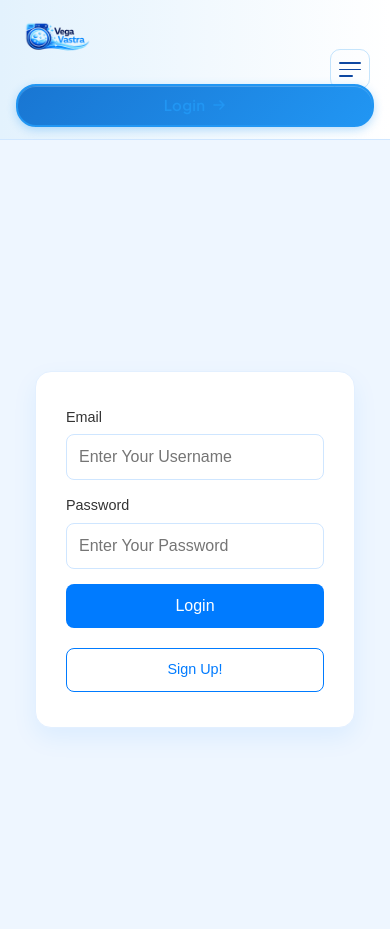
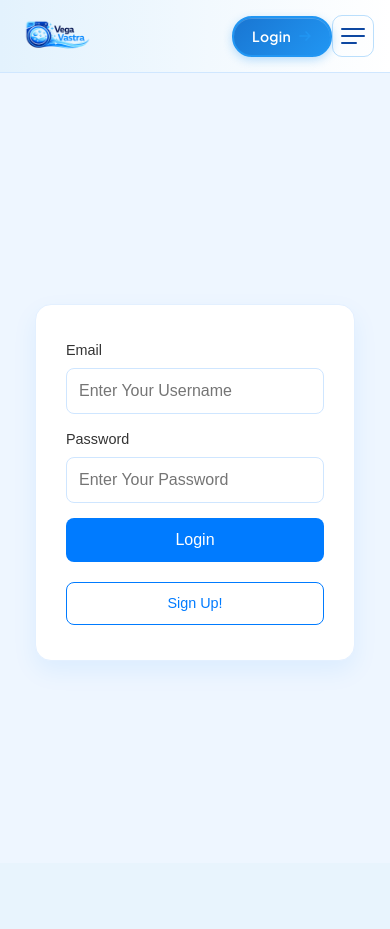
Before and after one commit to sanskar360/SEM-1-ASEP-PROJECT, a Flask app: page /login in a window 390 px wide. After the commit the page ends 660 px from the top, so only its background shows below. Run offline with Flask 3, Linux system fonts and the light colour scheme.

Commit message:
Update navbar.css

```diff
--- a/static/navbar.css
+++ b/static/navbar.css
@@ -1,24 +1,18 @@
-/* ── Google Font ── */
 @import url('https://fonts.googleapis.com/css2?family=Plus+Jakarta+Sans:wght@400;500;600;700&display=swap');
 
-/* ── Variables ── */
 :root {
-    --blue-900:   #0a2d6e;
-    --blue-700:   #0d47a1;
-    --blue-500:   #1976d2;
-    --blue-400:   #2196f3;
-    --blue-100:   #bbdefb;
-    --blue-50:    #e3f2fd;
-    --white:      #ffffff;
-    --text-nav:   #1a3a6b;
-    --font:       'Plus Jakarta Sans', 'Poppins', sans-serif;
-    --ease-out:   cubic-bezier(0.22, 1, 0.36, 1);
+    --blue-700: #0d47a1;
+    --blue-500: #1976d2;
+    --blue-400: #2196f3;
+    --blue-50:  #e3f2fd;
+    --white:    #ffffff;
+    --text-nav: #1a3a6b;
+    --ease-out: cubic-bezier(0.22, 1, 0.36, 1);
 }
 
-/* ── Reset ── */
 *, *::before, *::after { box-sizing: border-box; margin: 0; padding: 0; }
 
-/* ── Header wrapper — full width ── */
+/* ── Header ── */
 .site-header {
     position: sticky;
     top: 0;
@@ -31,28 +25,24 @@
     box-shadow: 0 4px 20px rgba(13, 71, 161, 0.10);
 }
 
-/* ── Navbar — full width bar ── */
+/* ── Navbar ── */
 .navbar {
     width: 100%;
-    height: 70px;
+    min-height: 70px;
     padding: 0 40px;
-
     display: flex;
     align-items: center;
     justify-content: space-between;
-    gap: 12px;
-
+    gap: 16px;
     background: linear-gradient(to right, #e3f2fd, #ffffff);
     border-bottom: 1px solid #d0e7ff;
-    border-radius: 0;
-
-    font-family: var(--font);
+    font-family: 'Plus Jakarta Sans', 'Poppins', sans-serif;
     animation: navIn 0.5s var(--ease-out) both;
-    transition: height 0.35s var(--ease-out), background 0.35s ease, box-shadow 0.35s ease;
+    transition: background 0.35s ease, box-shadow 0.35s ease;
+    flex-wrap: wrap;
 }
 
 .site-header.scrolled .navbar {
-    height: 60px;
     background: rgba(255, 255, 255, 0.97);
     backdrop-filter: blur(16px);
     -webkit-backdrop-filter: blur(16px);
@@ -72,6 +62,7 @@
     padding: 4px 8px;
     border-radius: 10px;
     transition: background 0.2s ease;
+    text-decoration: none;
 }
 
 .logo-link:hover { background: rgba(33, 150, 243, 0.08); }
@@ -85,7 +76,7 @@
 
 .logo-link:hover .logo { transform: scale(1.04); }
 
-/* ── Nav links ── */
+/* ── Nav links (desktop: horizontal) ── */
 .nav-links {
     list-style: none;
     display: flex;
@@ -93,8 +84,8 @@
     gap: 2px;
     flex: 1;
     justify-content: center;
+    padding: 0;
     margin: 0;
-    padding: 0;
 }
 
 .nav-link {
@@ -108,12 +99,10 @@
     padding: 8px 15px;
     border-radius: 8px;
     position: relative;
-    letter-spacing: 0.01em;
+    white-space: nowrap;
     transition: color 0.2s ease, background 0.2s ease;
-    white-space: nowrap;
 }
 
-/* hover underline — matches your existing site style */
 .nav-link::after {
     content: '';
     position: absolute;
@@ -126,14 +115,8 @@
     transition: width 0.3s var(--ease-out);
 }
 
-.nav-link:hover {
-    color: var(--blue-400);
-    background: rgba(33, 150, 243, 0.07);
-}
-
-.nav-link:hover::after {
-    width: calc(100% - 30px);
-}
+.nav-link:hover { color: var(--blue-400); background: rgba(33, 150, 243, 0.07); }
+.nav-link:hover::after { width: calc(100% - 30px); }
 
 .nav-icon {
     font-size: 7px;
@@ -144,20 +127,12 @@
     line-height: 1;
 }
 
-.nav-link:hover .nav-icon {
-    opacity: 1;
-    transform: scale(1);
-}
+.nav-link:hover .nav-icon { opacity: 1; transform: scale(1); }
 
-/* active link */
-.nav-link.active {
-    color: var(--blue-400);
-    background: rgba(33, 150, 243, 0.07);
-}
-.nav-link.active::after { width: calc(100% - 30px); }
-.nav-link.active .nav-icon { opacity: 1; transform: scale(1); }
+/* hide mobile login item on desktop */
+.nav-login-mobile { display: none; }
 
-/* ── Right side group ── */
+/* ── Right side (desktop) ── */
 .nav-right {
     display: flex;
     align-items: center;
@@ -170,7 +145,7 @@
     display: flex;
     align-items: center;
     gap: 7px;
-    font-family: var(--font);
+    font-family: 'Plus Jakarta Sans', 'Poppins', sans-serif;
     font-size: 14px;
     font-weight: 600;
     text-decoration: none;
@@ -178,34 +153,29 @@
     background: linear-gradient(135deg, var(--blue-500) 0%, var(--blue-400) 100%);
     padding: 9px 22px;
     border-radius: 25px;
-    letter-spacing: 0.02em;
-    border: none;
     position: relative;
     overflow: hidden;
+    cursor: pointer;
+    box-shadow: 0 3px 10px rgba(33, 150, 243, 0.30), inset 0 1px 0 rgba(255,255,255,0.20);
     transition: transform 0.2s var(--ease-out), box-shadow 0.2s ease;
-    box-shadow: 0 3px 10px rgba(33, 150, 243, 0.30), inset 0 1px 0 rgba(255,255,255,0.20);
+    letter-spacing: 0.02em;
 }
 
 .login-btn::before {
     content: '';
+    color: var(--white);
     position: absolute;
     inset: 0;
-    background: linear-gradient(135deg, var(--blue-400) 0%, var(--blue-500) 100%);
+    background: linear-gradient(135deg, var(--blue-400), var(--blue-500));
     opacity: 0;
     transition: opacity 0.25s ease;
 }
 
-.login-btn:hover {
-    transform: translateY(-2px);
-    box-shadow: 0 6px 20px rgba(33, 150, 243, 0.40), inset 0 1px 0 rgba(255,255,255,0.25);
-}
-
+.login-btn:hover { transform: translateY(-2px); box-shadow: 0 6px 20px rgba(33, 150, 243, 0.40); }
 .login-btn:hover::before { opacity: 1; }
 .login-btn:active { transform: translateY(0); }
-
-.login-btn span,
+.login-btn span{ position: relative; z-index: 1;color:#ffffff !important;}
 .login-btn svg { position: relative; z-index: 1; }
-
 .login-btn svg { transition: transform 0.2s var(--ease-out); }
 .login-btn:hover svg { transform: translateX(3px); }
 
@@ -215,10 +185,10 @@
     flex-direction: column;
     justify-content: center;
     gap: 5px;
-    width: 40px;
-    height: 40px;
+    width: 42px;
+    height: 42px;
     background: transparent;
-    border: 1.5px solid rgba(33, 150, 243, 0.25);
+    border: 1.5px solid rgba(33, 150, 243, 0.3);
     cursor: pointer;
     padding: 8px;
     border-radius: 10px;
@@ -226,15 +196,12 @@
     transition: background 0.2s ease, border-color 0.2s ease;
 }
 
-.hamburger:hover {
-    background: var(--blue-50);
-    border-color: rgba(33, 150, 243, 0.5);
-}
+.hamburger:hover { background: var(--blue-50); border-color: rgba(33, 150, 243, 0.5); }
 
 .hamburger span {
     display: block;
     width: 100%;
-    height: 1.5px;
+    height: 2px;
     background: var(--blue-700);
     border-radius: 2px;
     transform-origin: center;
@@ -242,31 +209,45 @@
 }
 
 .hamburger span:nth-child(3) { width: 65%; }
-.hamburger.open span:nth-child(1) { transform: translateY(6.5px) rotate(45deg); }
-.hamburger.open span:nth-child(2) { opacity: 0; transform: scaleX(0); }
-.hamburger.open span:nth-child(3) { width: 100%; transform: translateY(-6.5px) rotate(-45deg); }
+.hamburger.open span:nth-child(1) { transform: translateY(7px) rotate(45deg); }
+.hamburger.open span:nth-child(2) { opacity: 0; }
+.hamburger.open span:nth-child(3) { width: 100%; transform: translateY(-7px) rotate(-45deg); }
 
-/* ── Mobile ── */
+/* ══════════════════════════════
+   MOBILE  ≤ 820px
+══════════════════════════════ */
 @media (max-width: 820px) {
+
     .navbar {
-        height: auto;
+        padding: 12px 20px;
+        gap: 0;
         min-height: 64px;
-        padding: 12px 20px;
-        flex-wrap: wrap;
         align-items: center;
     }
 
+    /* show hamburger */
     .hamburger { display: flex; }
 
+    /* hide desktop login, show mobile login inside menu */
+    .nav-login-desktop { display: none; }
+    .nav-login-mobile  { display: block; }
+
+    /* nav-right only holds hamburger on mobile */
+    .nav-right {
+        gap: 0;
+    }
+
+    /* links: hidden by default, full-width dropdown */
     .nav-links {
         display: none;
         flex-direction: column;
         align-items: stretch;
         width: 100%;
         gap: 2px;
-        padding: 10px 0 4px;
-        border-top: 1px solid rgba(33, 150, 243, 0.12);
-        margin-top: 10px;
+        padding: 10px 0 6px;
+        border-top: 1px solid rgba(33, 150, 243, 0.15);
+        margin-top: 12px;
+        order: 3;           /* push below logo + hamburger row */
     }
 
     .nav-links.open {
@@ -288,35 +269,18 @@
     .nav-link::after { display: none; }
     .nav-icon { opacity: 1; transform: scale(1); }
 
-    .nav-right {
-        flex-direction: column;
-        align-items: stretch;
-        width: 100%;
-        gap: 0;
-    }
-
-    /* keep hamburger in top row beside logo */
-    .nav-right .hamburger {
-        position: absolute;
-        right: 20px;
-        top: 50%;
-        transform: translateY(-50%);
-    }
-
-    /* make header relative so hamburger can be absolute within it */
-    .navbar { position: relative; }
-
-    .login-btn {
+    /* login inside menu: full width */
+    .nav-login-mobile .login-btn {
         width: 100%;
         justify-content: center;
-        margin-top: 8px;
         padding: 13px 20px;
         border-radius: 10px;
         font-size: 15px;
+        margin-top: 4px;
     }
 }
 
 @media (max-width: 480px) {
-    .navbar { padding: 12px 16px; }
-    .logo { height: 44px; }
+    .navbar { padding: 10px 16px; }
+    .logo   { height: 44px; }
 }
```
